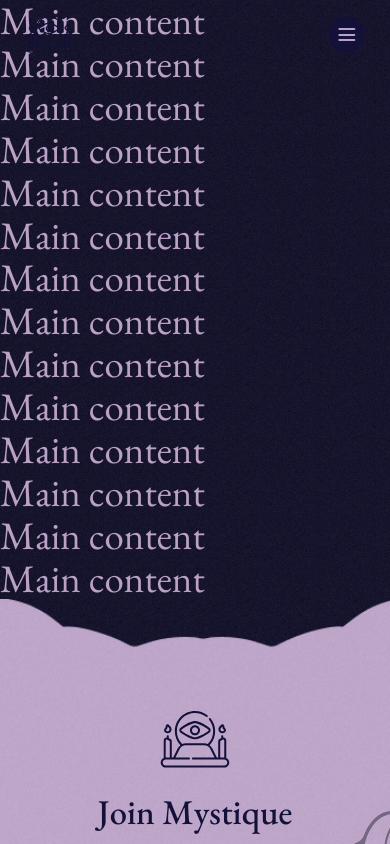
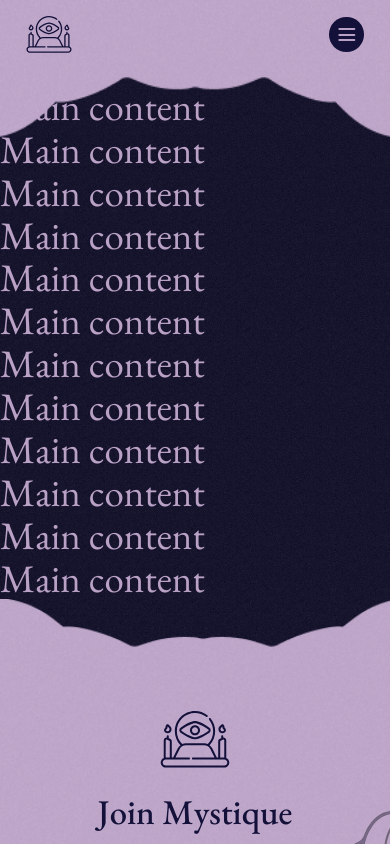
Before and after one commit to presto-agency/Mistique, a Next.js app: page / in a window 390 px wide. Shown: the top 844 px of the page. Built offline with nearby package versions, Linux system fonts and the light colour scheme.

Commit message:
feat: start header animation- 3

```diff
--- a/package.json
+++ b/package.json
@@ -14,6 +14,7 @@
     "@types/react-dom": "18.2.1",
     "eslint": "8.39.0",
     "eslint-config-next": "13.3.4",
+    "framer-motion": "^10.12.9",
     "next": "13.3.4",
     "react": "18.2.0",
     "react-dom": "18.2.0",
--- a/src/components/Header/Header.tsx
+++ b/src/components/Header/Header.tsx
@@ -4,10 +4,15 @@ import Link from "next/link";
 import Button from "@/components/UI/Button/Button";
 import {useClassMobile} from "@/hooks/useClassMobile";
 import BottomLinks from "@/components/BottomLinks/BottomLinks";
+// import { motion } from 'framer-motion';
 
 const Header = () => {
   const isMobile = useClassMobile(false);
   const [isActive, setIsActive] = useState<boolean>(false);
+  // const variants = {
+  //   closed: { maxHeight: 0 },
+  //   open: { maxHeight: '100%' },
+  // };
   const topNav = [
     {
       id: 1,
@@ -63,7 +68,10 @@ const Header = () => {
 
   return (
     <>
-      {!isMobile && <img src="/images/curtain-top.png" className="curtain curtain-top"></img>}
+      {<img src={isMobile
+        ? "/images/curtain-top-mob.png"
+        : "/images/curtain-top.png"
+      } className="curtain curtain-top"></img>}
       <header className={`${styles.header} ${isActive ? styles.active : ''}`}>
         <div className="container">
           {isMobile
@@ -73,6 +81,7 @@ const Header = () => {
               </Link>
               <div className={styles.menu}>
                 <div className={styles.menu__wrapper}>
+                  <div className={styles.menu__wrapper_container}>
                     <ul>
                       {topNav.map(item => (
                         <li key={item.id}>
@@ -83,6 +92,7 @@ const Header = () => {
                     <Button className={isMobile ? 'button button-dark' : 'button'}
                             title={'Get answers - Tarot reading now!'}/>
                     <BottomLinks bottomNav={bottomNav}/>
+                  </div>
                 </div>
               </div>
               <div onClick={headerActive} className={styles.header__content_burger}>
--- a/src/components/Header/header.module.scss
+++ b/src/components/Header/header.module.scss
@@ -31,7 +31,11 @@
         }
 
         .menu {
-          top: 0;
+          &__wrapper {
+            &_container {
+              max-height: 100%;
+            }
+          }
         }
       }
     }
@@ -98,24 +102,21 @@
     .menu {
       position: fixed;
       text-align: center;
-      top: -100%;
+      top: 0;
       width: 100vw;
       left: 0;
       max-height: 100%;
+      height: 100%;
+      padding: 0 0 12.7rem 0;
       overflow-y: auto;
-      transition: 500ms;
 
       &__wrapper {
         position: relative;
-        padding: 14.5rem 2.4rem 12.7rem;
-        background-color: $color-primary;
-        background-image: url("/images/noise.png");
-        background-repeat: repeat;
-        background-size: 5rem 5rem;
 
         &:before {
           content: '';
           position: absolute;
+          z-index: 2;
           width: 100vw;
           height: 12.7rem;
           bottom: -12.7rem;
@@ -126,7 +127,17 @@
           background-repeat: no-repeat;
         }
 
+        &_container {
+          max-height: 0;
+          overflow: hidden;
+          background-color: $color-primary;
+          background-image: url("/images/noise.png");
+          background-repeat: repeat;
+          background-size: 5rem 5rem;
+          padding: 0 2.4rem;
+
           > ul {
+            padding: 14.7rem 0 0 0;
             margin: 0 0 9.5rem 0;
 
             li {
@@ -148,6 +159,7 @@
       }
     }
   }
+}
 
 @media (max-width: $mob) {
   .header {
--- a/src/styles/common.scss
+++ b/src/styles/common.scss
@@ -45,10 +45,8 @@ img {
 
   &-top {
     position: fixed;
+    z-index: 11;
     top: 0;
-    @media (max-width: $mob) {
-      top: -82%;
-    }
   }
 
   &-bottom {
```
Also changed, not shown: 1 other file (tests, documents, lock files or other folders). Lines whose indentation alone changed are shown as unchanged.
